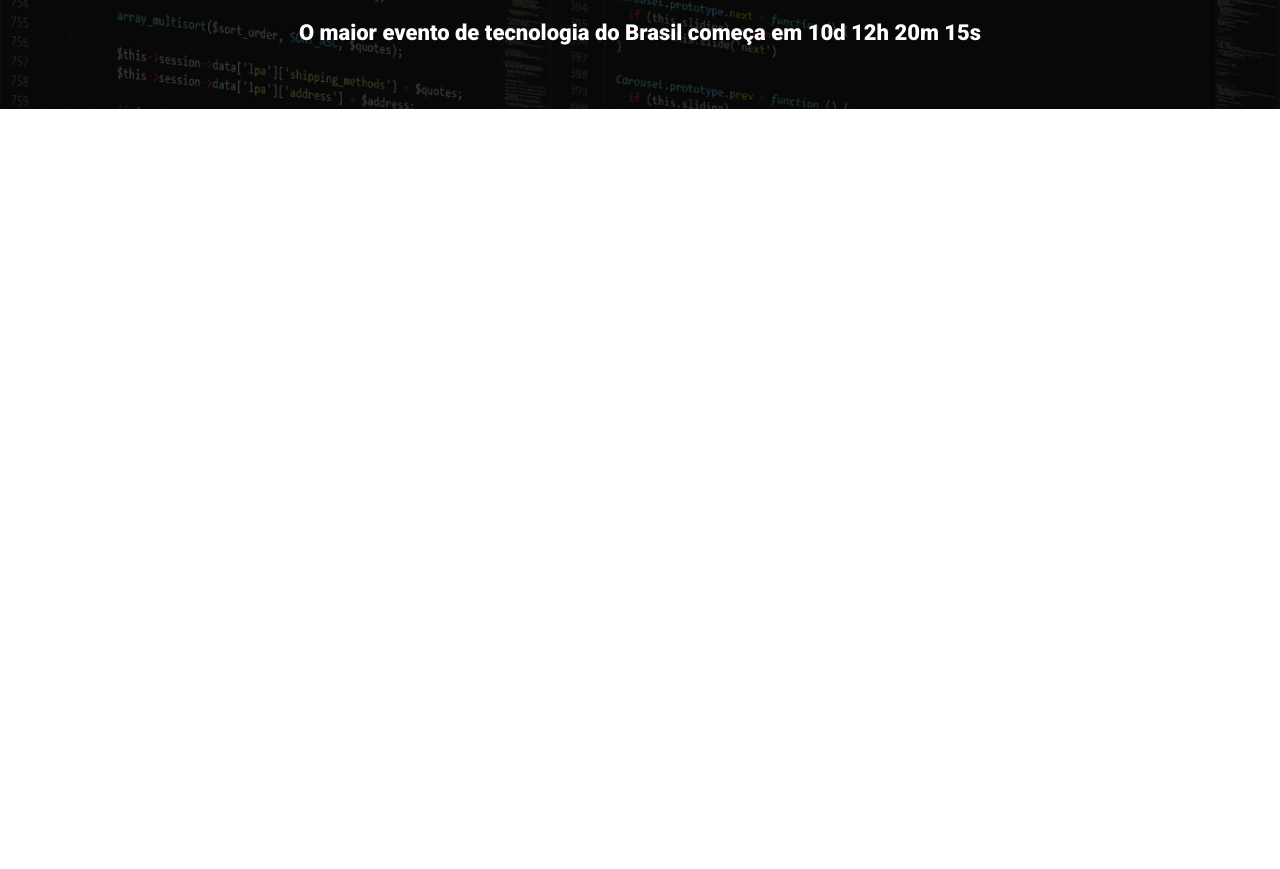
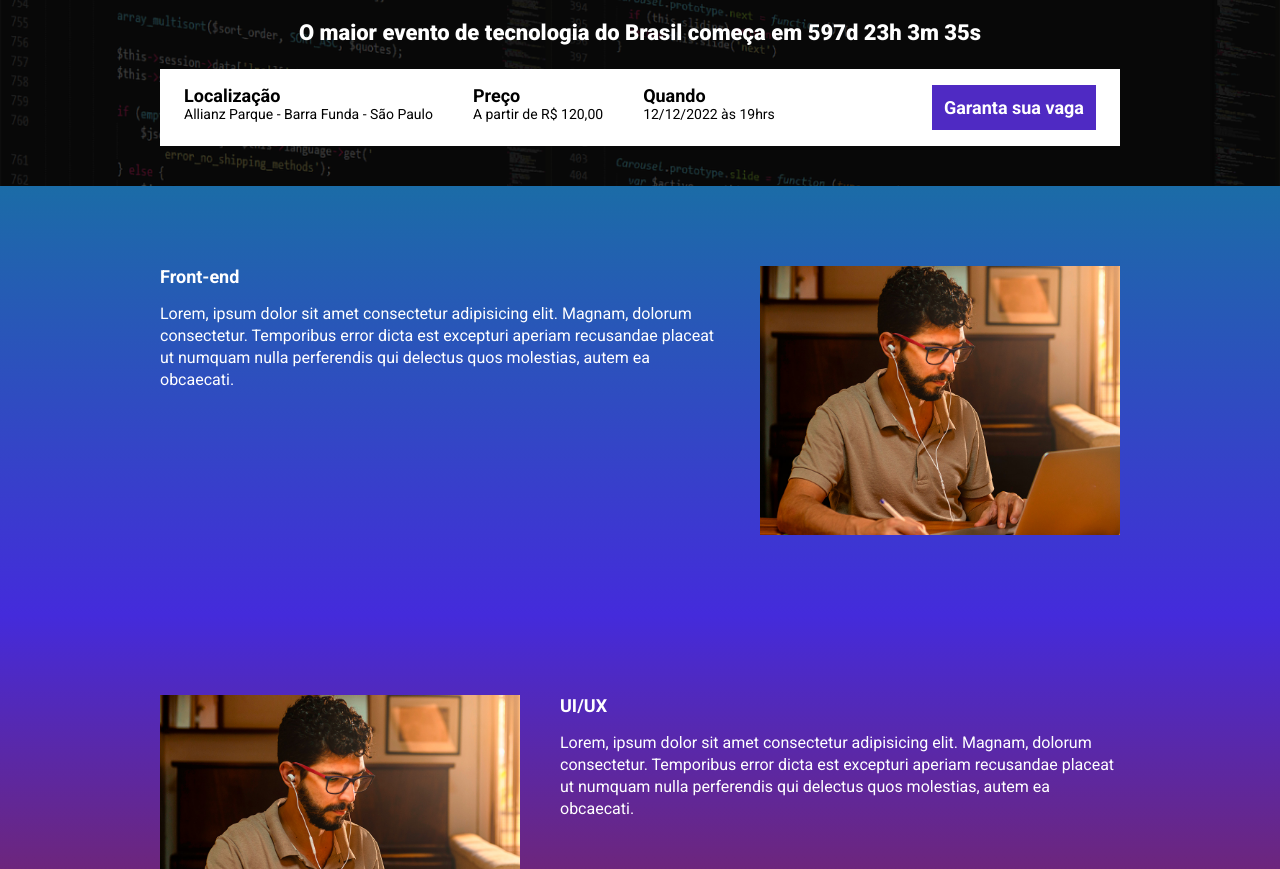
Before and after one commit to Carluuss/ebac_tech_talks, a website built with Parcel: page src/index.html in a window 1280 px wide. Shown: the part 83-952 px from the top of the page. Before the commit the page ends 800 px from the top, so only its background shows below. Built offline with nearby package versions, Linux system fonts and the light colour scheme.

Commit message:
criando contagem regressiva

```diff
--- a/package.json
+++ b/package.json
@@ -2,9 +2,9 @@
   "name": "ebac_talks",
   "version": "1.0.0",
   "description": "",
-  "main": "index.js",
   "scripts": {
     "dev": "parcel src/index.html src/styles/main.scss src/scripts/main.js",
+    "build": "parcel build src/index.html",
     "test": "echo \"Error: no test specified\" && exit 1"
   },
   "keywords": [],
@@ -12,6 +12,7 @@
   "license": "ISC",
   "devDependencies": {
     "@parcel/transformer-sass": "^2.8.0",
+    "events": "^3.3.0",
     "parcel": "^2.8.0",
     "sharp": "^0.31.3"
   }
--- a/src/index.html
+++ b/src/index.html
@@ -1,5 +1,6 @@
 <!DOCTYPE html>
 <html lang="pt-BR">
+
 <head>
     <meta charset="UTF-8">
     <meta name="viewport" content="width=device-width, initial-scale=1.0">
@@ -8,15 +9,96 @@
     <link rel="preconnect" href="https://fonts.gstatic.com" crossorigin>
     <link href="https://fonts.googleapis.com/css2?family=Roboto:wght@400;700;900&display=swap" rel="stylesheet">
     <link rel="stylesheet" href="styles/main.scss">
+    <link rel="stylesheet" href="https://unpkg.com/aos@next/dist/aos.css" />
 </head>
+
 <body>
     <header class="hero">
         <div class="container">
             <img class="hero__logo" src="images/ebac_logo.svg" alt="EBAC">
             <p class="hero__text">
-        O maior evento de tecnologia do Brasil começa em 10d 12h 20m 15s
+                O maior evento de tecnologia do Brasil começa em <span id="contador"></span>
+            </p>
+            <div class="infos-bar">
+                <ul class="infos-bar__infos">
+                    <li class="infos-bar__infos__item
+            ">
+                        <b>Localização</b>
+                        Allianz Parque - Barra Funda - São Paulo
+                    </li>
+                    <li class="infos-bar__infos__item
+            ">
+                        <b>Preço</b>
+                        A partir de R$ 120,00
+                    </li>
+                    <li class="infos-bar__infos__item
+            ">
+                        <b>Quando</b>
+                        12/12/2022 às 19hrs
+                    </li>
+                </ul>
+                <a href="#" class="button button--primary">
+                    Garanta sua vaga
+                </a>
+            </div>
+        </div>
+    </header>
+
+    <section class="event event--frontend" >
+        <div class="container" data-aos="fade-right">
+            <div class="event__details">
+                <h2 class="event__details__title">Front-end</h2>
+                <p class="event__details__description">
+                    Lorem, ipsum dolor sit amet consectetur adipisicing elit. Magnam, dolorum consectetur. Temporibus
+                    error dicta est excepturi aperiam recusandae placeat ut numquam nulla perferendis qui delectus quos
+                    molestias, autem ea obcaecati.
                 </p>
             </div>
-   </header>
+            <img class="event__image" src="images/frontend.png" alt="Front-end">
+        </div>
+    </section>
+    <section class="event event--ui-ux event--image-left">
+        <div class="container"  data-aos="fade-left">
+            <div class="event__details">
+                <h2 class="event__details__title">UI/UX</h2>
+                <p class="event__details__description">
+                    Lorem, ipsum dolor sit amet consectetur adipisicing elit. Magnam, dolorum consectetur. Temporibus
+                    error dicta est excepturi aperiam recusandae placeat ut numquam nulla perferendis qui delectus quos
+                    molestias, autem ea obcaecati.
+                </p>
+            </div>
+            <img class="event__image" src="images/frontend.png" alt="UI/UX">
+        </div>
+    </section>
+    <section class="event event--data-science" >
+        <div class="container " data-aos="fade-right">
+            <div class="event__details">
+                <h2 class="event__details__title">Data Science</h2>
+                <p class="event__details__description">
+                    Lorem, ipsum dolor sit amet consectetur adipisicing elit. Magnam, dolorum consectetur. Temporibus
+                    error dicta est excepturi aperiam recusandae placeat ut numquam nulla perferendis qui delectus quos
+                    molestias, autem ea obcaecati.
+                </p>
+            </div>
+            <img class="event__image" src="images/frontend.png" alt="Data Science">
+        </div>
+    </section>
+    <section class="event event--backend event--image-left">
+        <div class="container"  data-aos="fade-left">
+            <div class="event__details">
+                <h2 class="event__details__title">Back-end</h2>
+                <p class="event__details__description">
+                    Lorem, ipsum dolor sit amet consectetur adipisicing elit. Magnam, dolorum consectetur. Temporibus
+                    error dicta est excepturi aperiam recusandae placeat ut numquam nulla perferendis qui delectus quos
+                    molestias, autem ea obcaecati.
+                </p>
+            </div>
+            <img class="event__image" src="images/frontend.png" alt="Back-end">
+        </div>
+    </section>
+
+    <script src="https://unpkg.com/aos@next/dist/aos.js"></script>
+    <script src="scripts/main.js"></script>
 </body>
+
 </html>
--- a/src/scripts/main.js
+++ b/src/scripts/main.js
@@ -0,0 +1,30 @@
+AOS.init();
+
+const dataDoEvento = new Date("dec 12, 2025 19:00:00");
+const timeStampDoEvento = dataDoEvento.getTime();
+
+const contaAsHoras = setInterval(function(){
+    const agora = new Date();
+    const timeStampAtual = agora.getTime();
+
+    const distanciaAteOEvento = timeStampDoEvento - timeStampAtual;
+
+    const diaEmMs = 1000 * 60 * 60 * 24;
+    const horaEmMs = 1000 * 60 * 60;
+    const minutoEmMs = 1000 * 60;
+
+
+    const diasAteOEvento = Math.floor(distanciaAteOEvento / diaEmMs);
+    const horasAteOEvento = Math.floor((distanciaAteOEvento % diaEmMs) / horaEmMs);
+    const minutosAteOEvento = Math.floor((distanciaAteOEvento % horaEmMs) / minutoEmMs);
+    const segundosAteOEvento = Math.floor((distanciaAteOEvento % minutoEmMs) / 1000);
+
+
+
+    document.getElementById('contador').innerHTML = `${diasAteOEvento}d ${horasAteOEvento}h ${minutosAteOEvento}m ${segundosAteOEvento}s `;
+
+    if (distanciaAteOEvento < 0) {
+        clearInterval(contaAsHoras);
+        document.getElementById('contador').innerHTML = 'Evento expirado';
+    }
+}, 1000);
--- /dev/null
+++ b/src/styles/_event.scss
@@ -0,0 +1,61 @@
+@use 'variables';
+
+.event {
+    padding: 80px 0;
+
+    &--frontend {
+    background-image: linear-gradient(variables.$blue1, variables.$blue2);
+    }
+    &--ui-ux{
+    background-image: linear-gradient(variables.$blue2, variables.$pink);
+    }
+    &--data-science {
+    background-image: linear-gradient(variables.$pink, variables.$yellow);
+    }
+    &--backend {
+    background-image: linear-gradient(variables.$yellow, variables.$pink);
+    }
+
+    &--image-left {
+        .container {
+            flex-direction: row-reverse;
+        }
+    }
+
+    .container {
+        display: flex;
+        gap: 40px;
+    }
+
+    &__image {
+        max-width: 360px;
+    }
+
+    &__details {
+
+        &__title {
+            font-size: 18px;
+            font-weight: bold;
+            margin-bottom: 16px;
+        }
+
+        &__description {
+            line-height: 22px;
+        }
+    }
+
+    @media (max-width: 640px) {
+        .container {
+            display: block;
+        }
+
+        &__image {
+            width: 100%;
+        }
+
+        &__details {
+            margin-right: 0;
+            margin-bottom: 16px;
+        }
+    }
+}
--- a/src/styles/_hero.scss
+++ b/src/styles/_hero.scss
@@ -1,3 +1,6 @@
+@use 'variables';
+
+
 .hero {
     padding-top: 64px;
     padding-bottom: 100px;
@@ -16,7 +19,7 @@
         left: 0;
         height: 100%;
         width: 100%;
-        background-color: #000;
+        background-color: variables.$secondaryTextColor;
         content: '';
         opacity: .7;
     }
--- /dev/null
+++ b/src/styles/_variables.scss
@@ -0,0 +1,8 @@
+$textColor: #fff;
+$secondaryTextColor: #000;
+
+$blue1: #1B6CA7;
+$blue2: #442BDB;
+$pink: #89223B;
+$yellow: #9C791D;
+$purple: #4F2AC3;
--- /dev/null
+++ b/src/styles/components/_buttons.scss
@@ -0,0 +1,26 @@
+@use '../variables';
+
+.button {
+    padding: 12px;
+    font-size: 18px;
+    font-weight: bold;
+    text-decoration: none;
+    text-align: center;
+    white-space: nowrap;
+
+    &--primary {
+        color: variables.$textColor;
+        background-color: variables.$purple;
+    }
+
+    @media (max-width: 640px) {
+        display: flex;
+        width: 100%;
+        align-items: center;
+    }
+
+    @media (max-width: 1024px) {
+        display: flex;
+        align-items: center;
+    }
+}
--- /dev/null
+++ b/src/styles/components/_infos_bar.scss
@@ -0,0 +1,44 @@
+@use '../variables';
+
+
+.infos-bar {
+    padding: 16px 24px;
+    background-color: variables.$textColor;
+    display: flex;
+    justify-content: space-between;
+
+    &__infos {
+        display: flex;
+        gap: 40px;
+
+
+        &__item {
+            font-size: 14px;
+            color: variables.$secondaryTextColor;
+
+            b {
+                color: variables.$secondaryTextColor;
+                font-size: 18px;
+                display: block;
+            }
+        }
+    }
+
+    @media (max-width: 640px) {
+        display: block;
+
+        &__infos {
+            display: block;
+
+            &__item {
+                margin-bottom: 24px;
+            }
+        }
+    }
+
+    @media (max-width: 1024px) {
+        &__infos {
+            gap: 16px;
+        }
+    }
+}
--- a/src/styles/main.scss
+++ b/src/styles/main.scss
@@ -1,10 +1,15 @@
 @use 'hero';
+@use 'components/infos_bar';
+@use 'components/buttons';
+@use 'event';
+@use 'variables';
 
 *{
     margin: 0;
     padding: 0;
     font-family: Roboto, sans-serif;
-    color: #fff;
+    color: variables.$textColor;
+    list-style: none;
 }
 
 .container {
```
Also changed, not shown: 1 other file. Lines whose indentation alone changed are shown as unchanged.
